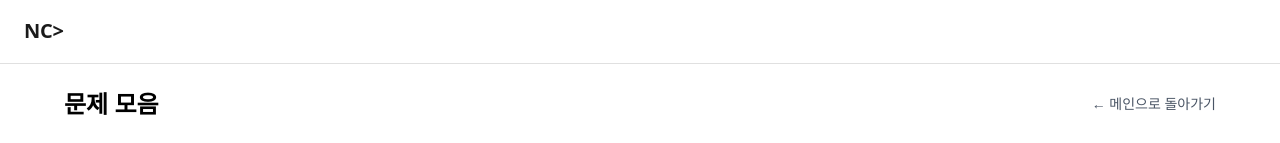
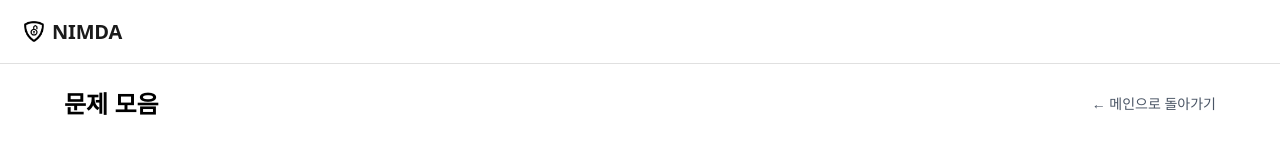
Before and after one commit to novvvv/NimdaPage, a React (Vite) app in the folder NimdaConFrontEnd/: page /problems in a window 1280 px wide. Shown: the top 143 px of the page. Built offline with nearby package versions, Linux system fonts and the light colour scheme; a web font is replaced by a local one.

Commit message:
feat. add logo

```diff
--- a/NimdaConFrontEnd/src/components/icons/Logo.tsx
+++ b/NimdaConFrontEnd/src/components/icons/Logo.tsx
@@ -1,10 +1,12 @@
 import React from "react";
+import Logo from "/public/nimda.png";
 
 const BrandSection: React.FC = () => {
   return (
     <div className="flex items-center">
-      <div className="text-[#1A1A1A] font-inter text-xl font-bold leading-[30px] tracking-[-0.2px] mt-4 mb-[18px]">
-        NC&gt;
+      <img src={Logo} alt="picture1" width="20" className="mr-2" />
+      <div className="text-[#1A1A1A] font-inter text-xl font-bold leading-[30px] tracking-[-0.2px] mt-4 mb-4">
+        NIMDA
       </div>
     </div>
   );
```
